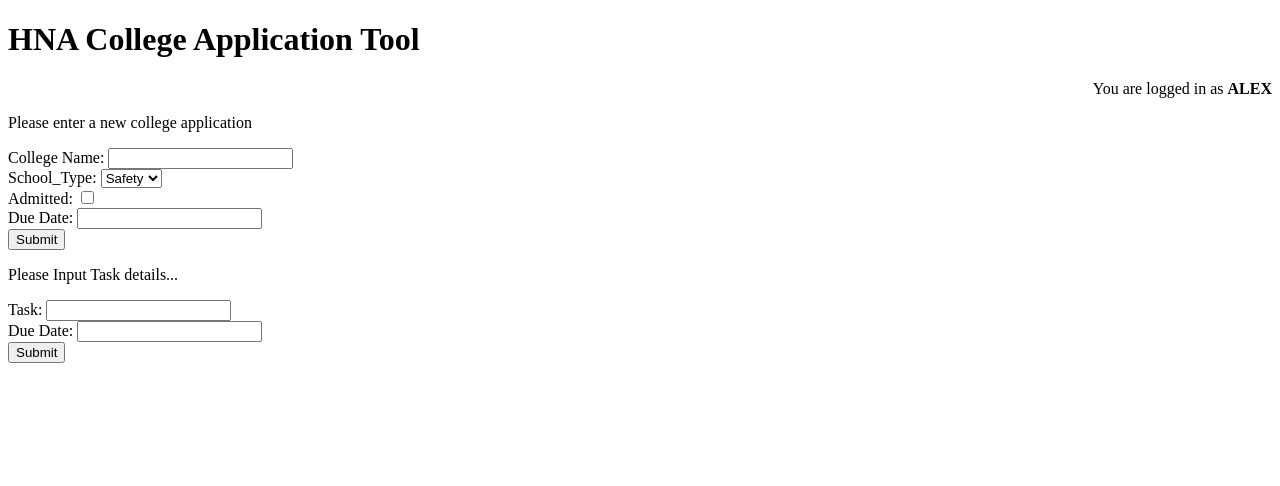
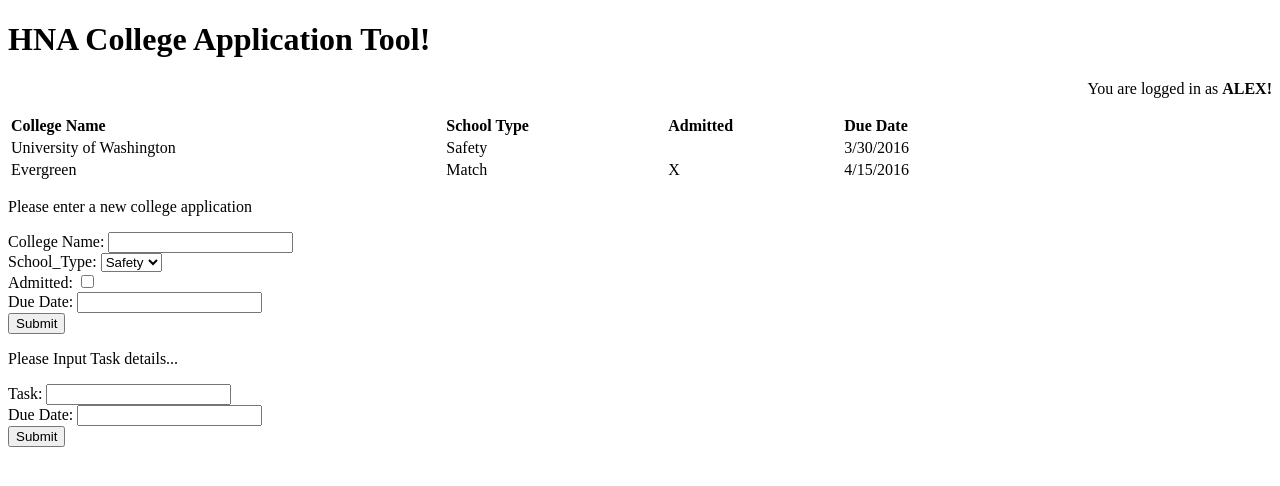
Before and after one commit to nampas/hna-postap-demo, a plain HTML site: page ClassSamples/HtmlOnly/index.html in a window 1280 px wide. Drawn offline with Linux system fonts and the light colour scheme.

Commit message:
Updated to have a table

```diff
--- a/ClassSamples/HtmlOnly/index.html
+++ b/ClassSamples/HtmlOnly/index.html
@@ -1,39 +1,59 @@
 <!DOCTYPE html>
 <html>
-	<head>
-		<title>HNA College Application Tool</title>
-	</head>
+<head><title>HNA College Application Tool</title></head>
 <body>
-		<h1>HNA College Application Tool</h1>
-		<p align="right">You are logged in as <strong>ALEX</strong></p>
+<h1>HNA College Application Tool!</h1>
+<p align="right">You are logged in as <strong>ALEX!</strong></p>
+
+<table style="width:80%">
+  <tr>
+    <td><B>College Name</B></td>
+    <td><B>School Type</B></td>
+    <td><B>Admitted</B></td>
+    <td><B>Due Date</B></td>
+  </tr>
+  <tr>
+    <td>University of Washington</td>
+    <td>Safety</td>
+    <td></td>
+    <td>3/30/2016</td>
+  </tr>
+  <tr>
+    <td>Evergreen</td>
+    <td>Match</td>
+    <td>X</td>
+    <td>4/15/2016</td>
+  </tr>
+</table>
+
 <p>Please enter a new college application</p>
-		<form>College Name:
+<form>
+College Name:
 <input type="text" name="CollegeName">
-			<br>
-			School_Type:
+<br>School_Type:
 <select name="School_Type">
 <option value="Safety">Safety</option>
 <option value="Match">Match</option>
 <option value="Reach">Reach</option>
 </select>
-			<br>
-			Admitted:
+<br>Admitted:
 <input type="checkbox" name="Admitted">
-			<br>
-			Due Date:
+<br>Due Date:
 <input type="text" name="DueDate">
-			<br>
-			<input type="submit">
+<br><input type="submit">
 </form>
-		<p>Please Input Task details...</p>
+
+<p>
+Please Input Task details...
+</p>
 <form>
 Task:
 <input type="text" name="TaskInfo">
-			<br>
-			Due Date:
+<br>Due Date:
 <input type="text" name="DueDate">
-			<br>
-			<input type="submit">
+<br><input type="submit">
 </form>
-	</body>
-</html>
+
+
+
+</body></html>
```
Lines whose indentation alone changed are shown as unchanged.
